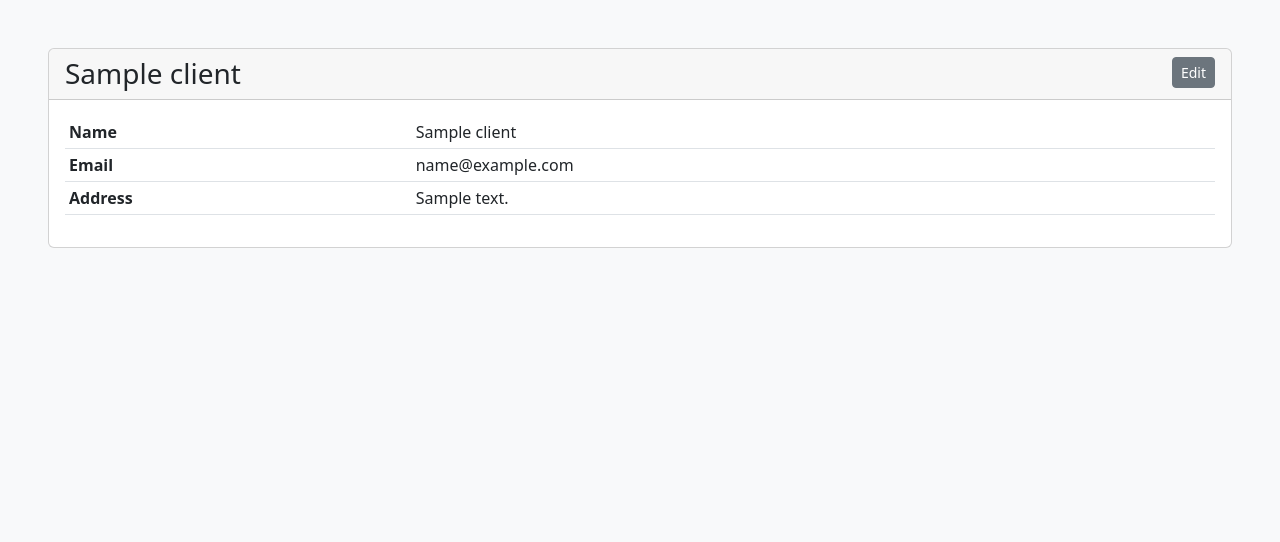
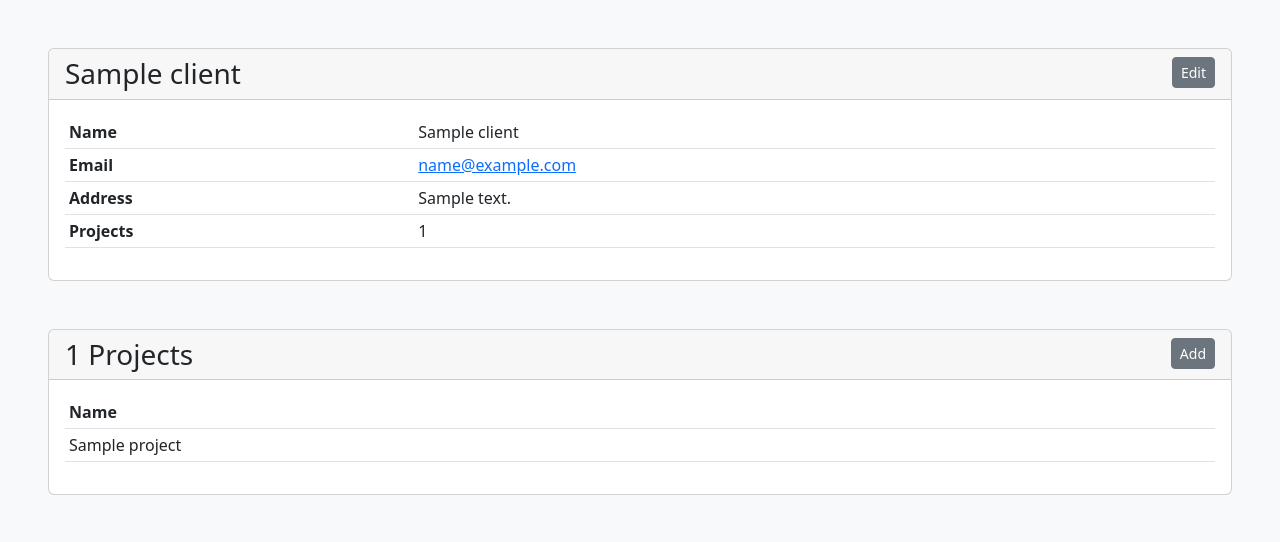
Before and after one commit to Emroni/admin, a Symfony app: template templates/client/view.html.twig in a window 1280 px wide. Shown: the part 40-582 px from the top of the page. Run offline with Twig, Linux system fonts and the light colour scheme; the template is opened without the code that fills it: most values are stand-ins (such as "Sample title", 1, 10 or a date in 2020); some libraries are stand-ins or nearby versions.

Commit message:
Add Projects list to Client pages

```diff
--- a/src/Entity/Client.php
+++ b/src/Entity/Client.php
@@ -45,7 +45,7 @@ class Client
 
     public function isDeletable(): ?bool
     {
-        return true;
+        return !$this->getProjects()->count();
     }
 
     public function getName(): ?string
--- a/src/Entity/Project.php
+++ b/src/Entity/Project.php
@@ -25,6 +25,11 @@ class Project
         return $this->id;
     }
 
+    public function isDeletable(): ?bool
+    {
+        return true;
+    }
+
     public function getClient(): ?Client
     {
         return $this->client;
--- a/templates/base.html.twig
+++ b/templates/base.html.twig
@@ -16,7 +16,7 @@
 	<body class="bg-light">
 		{% block body %}
             {% include 'partials/nav.html.twig' %}
-			<main class="p-3 p-md-4 p-lg-5">
+			<main class="d-grid gap-3 p-3 gap-md-4 p-md-4 gap-lg-5 p-lg-5">
                 {% include 'partials/notifications.html.twig' %}
 				{% block content %}{% endblock %}
 			</main>
--- a/templates/client/list.html.twig
+++ b/templates/client/list.html.twig
@@ -12,16 +12,14 @@
                 <thead>
                     <tr>
                         <th>Name</th>
-                        <th>Email</th>
-                        <th>Address</th>
+                        <th>Projects</th>
                     </tr>
                 </thead>
                 <tbody>
                     {% for client in clients %}
                         <tr data-link="{{ path('client_view', {id:client.id}) }}">
                             <td>{{ client.name }}</td>
-                            <td>{{ client.email }}</td>
-                            <td>{{ client.address }}</td>
+                            <td>{{ client.projects|length }}</td>
                         </tr>
                     {% endfor %}
                 </tbody>
--- a/templates/client/view.html.twig
+++ b/templates/client/view.html.twig
@@ -16,14 +16,42 @@
 					</tr>
 					<tr>
 						<th>Email</th>
-						<td>{{ client.email }}</td>
+						<td>
+                            <a href="mailto:{{ client.email }}">{{ client.email }}</a>
+                        </td>
 					</tr>
 					<tr>
 						<th>Address</th>
 						<td>{{ client.address }}</td>
 					</tr>
+					<tr>
+						<th>Projects</th>
+						<td>{{ client.projects|length }}</td>
+					</tr>
 				</tbody>
 			</table>
 		{% endblock %}
 	{% endembed %}
+
+    {% embed 'partials/card.html.twig' with {title:client.projects|length ~ ' Projects'} %}
+        {% block actions %}
+            {% include 'partials/link.html.twig' with {name:'Add', path:path('project_add', {client:client.id})} %}
+        {% endblock %}
+        {% block body %}
+            <table class="table table-sm table-hover">
+                <thead>
+                    <tr>
+                        <th>Name</th>
+                    </tr>
+                </thead>
+                <tbody>
+                    {% for project in client.projects %}
+                        <tr data-link="{{ path('project_view', {id:project.id}) }}">
+                            <td>{{ project.name }}</td>
+                        </tr>
+                    {% endfor %}
+                </tbody>
+            </table>
+        {% endblock %}
+    {% endembed %}
 {% endblock %}
--- a/templates/partials/notifications.html.twig
+++ b/templates/partials/notifications.html.twig
@@ -1,6 +1,6 @@
 {% for label, messages in app.flashes %}
     {% for message in messages %}
-        <div class="alert alert-{{ label }} mb-4">
+        <div class="alert alert-{{ label }} m-0">
             {{ message|raw }}
         </div>
     {% endfor %}
```
Also changed, not shown: src/Controller/ProjectController.php (+17 -2 lines), src/Repository/ProjectRepository.php (+13 -23 lines).
